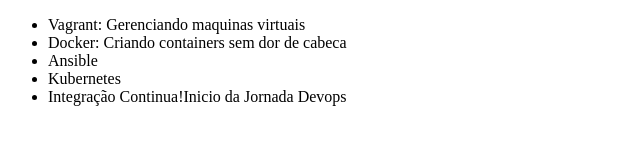
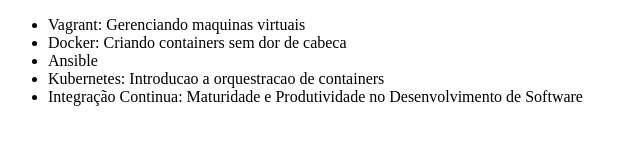
Before and after one commit to rocksempu/shinra, a plain HTML site: page index.html in a window 1280 px wide. Shown: the whole page, without its empty margins (0-640 px from the left). Drawn offline with Linux system fonts and the light colour scheme.

Commit message:
Alterando o nome do Kubernetes e ajustando o nome do curso de Integracao Continua

```diff
--- a/index.html
+++ b/index.html
@@ -9,8 +9,8 @@
         <li>Vagrant: Gerenciando maquinas virtuais</li>
         <li>Docker: Criando containers sem dor de cabeca</li>
         <li>Ansible</li>
-	<li>Kubernetes</li>
-        <li>Integração Continua!Inicio da Jornada Devops</li>
+	<li>Kubernetes: Introducao a orquestracao de containers</li>
+        <li>Integração Continua: Maturidade e Produtividade no Desenvolvimento de Software</li>
     </ul>
 </body>
 </html>
```
